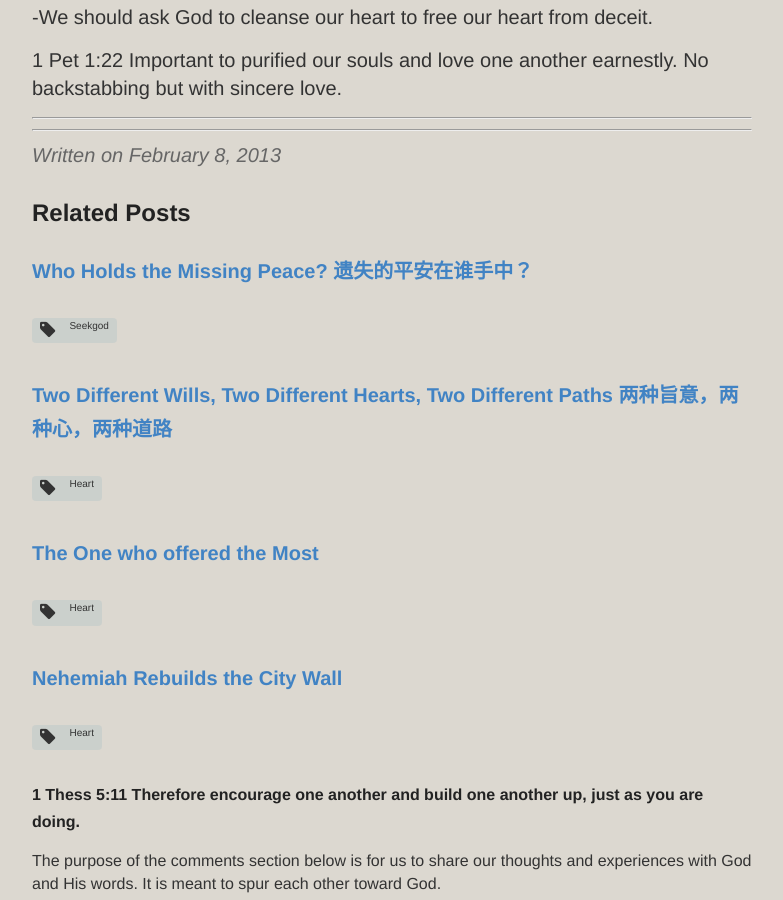
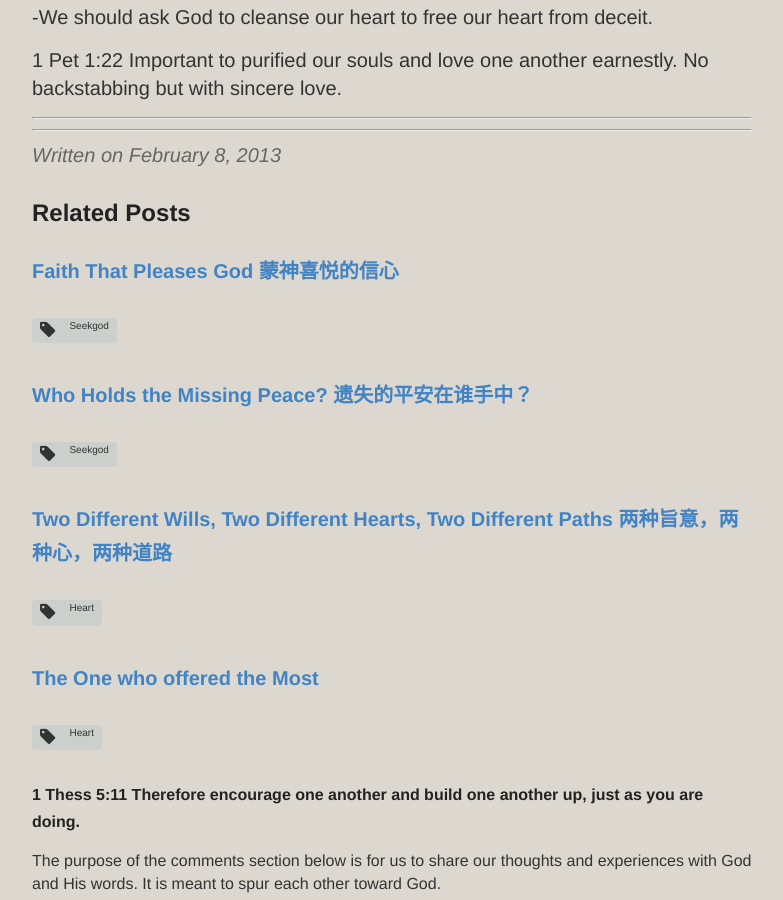
Before and after one commit to catchupTJC/catchuptjc.github.io, a Jekyll site: the page built from _posts/2013-02-08-People Favoured by The Lord.md, in a window 1280 px wide and 900 px high, scrolled down 1515 px. Shown: the whole window, without its empty margins (248-1031 px from the left). Built offline with Jekyll 4.4.1, drawn with Linux system fonts in a browser that asks for light colours; nearby versions of some CDN libraries; comment, search, counter and statistics services are not loaded.

Commit message:
Update 2019-04-05-FaithThatPleasesGod.md

```diff
--- a/_posts/2019-04-05-FaithThatPleasesGod.md
+++ b/_posts/2019-04-05-FaithThatPleasesGod.md
@@ -1,8 +1,8 @@
 ---
 layout: post
 title: Faith That Pleases God 蒙神喜悦的信心
-category: Sermon(SG)2019
-tags: [Faith, God's Favor]
+category: sermon(SG)2019
+tags: [faith,seekgod]
 hymns: [333,378]
 ---
 
```
